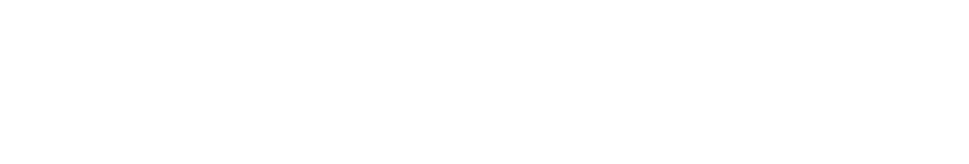
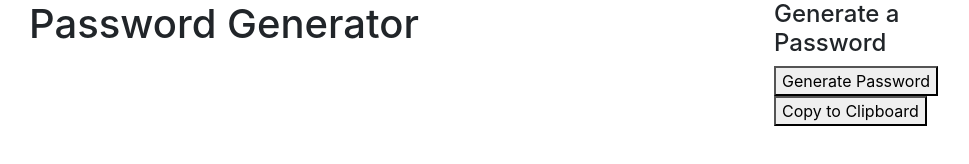
Before and after one commit to stevekindt/Password-Generator, a plain HTML site: page index.html in a window 1280 px wide. Shown: the whole page, without its empty margins (56-1025 px from the left). Drawn offline with nearby package versions, Linux system fonts and the light colour scheme.

Commit message:
initial html

```diff
--- a/index.html
+++ b/index.html
@@ -10,6 +10,31 @@
     <link rel="stylesheet" href="style.css">
 </head>
 <body>
+    <div class="container">
+        <div class="row">
+
+        <div class="col-lg-8 col-sm-12">
+
+            <div class="title">
+                <h1>Password Generator</h1>
+            </div>
+
+        </div>
+        <div class="row">
+
+            <div class="col-lg-8 col-sm-12">
+
+                <div class="password-display">
+                    <h4>Generate a Password</h4>
+                    <button type="submit">Generate Password</button>
+                    <button type="submit">Copy to Clipboard</button>
+                </div>
+
+            </div>
+
+        </div>
+
+    </div>
     <script src="script.js"></script>
 </body>
 </html>
```
